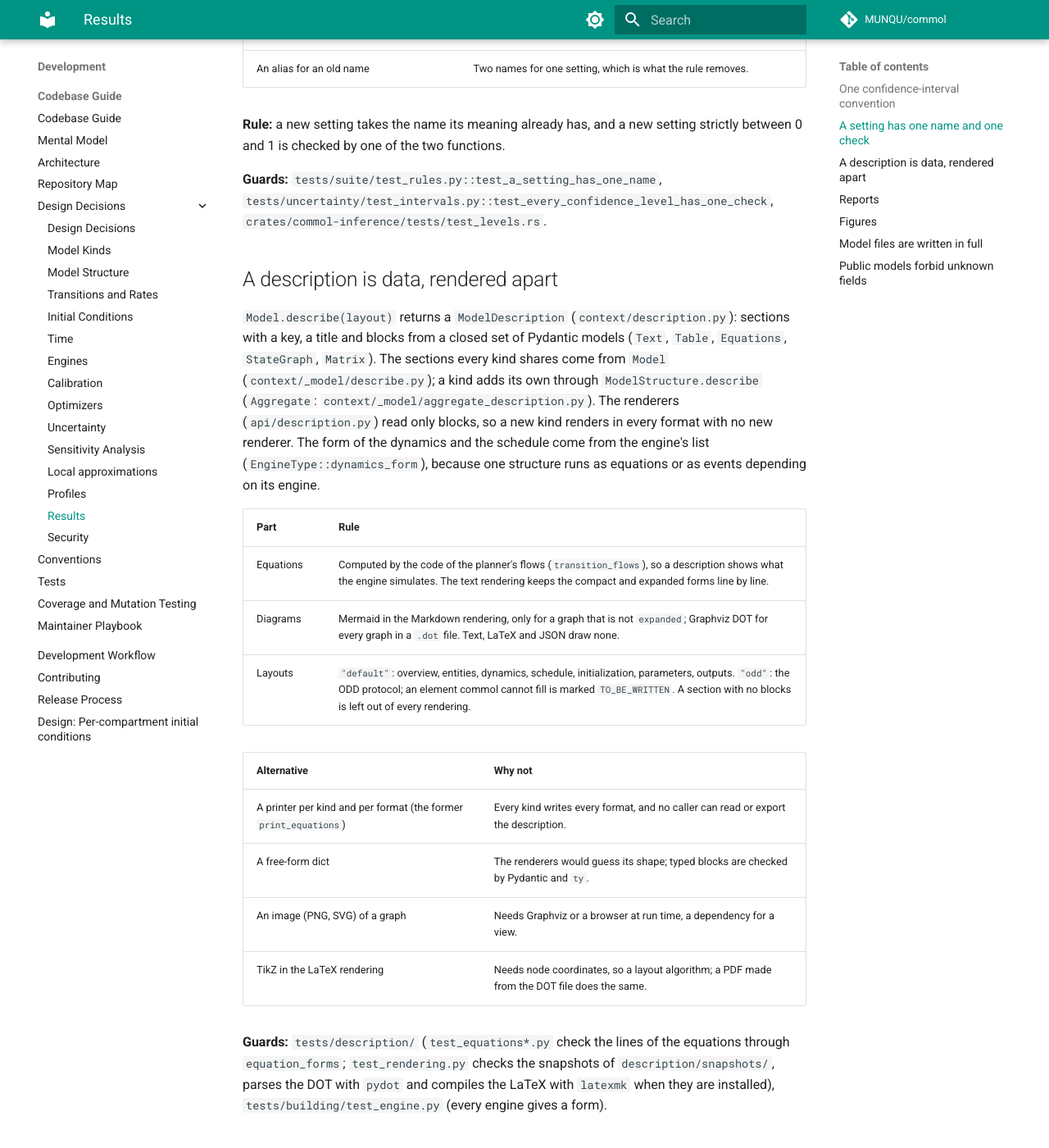
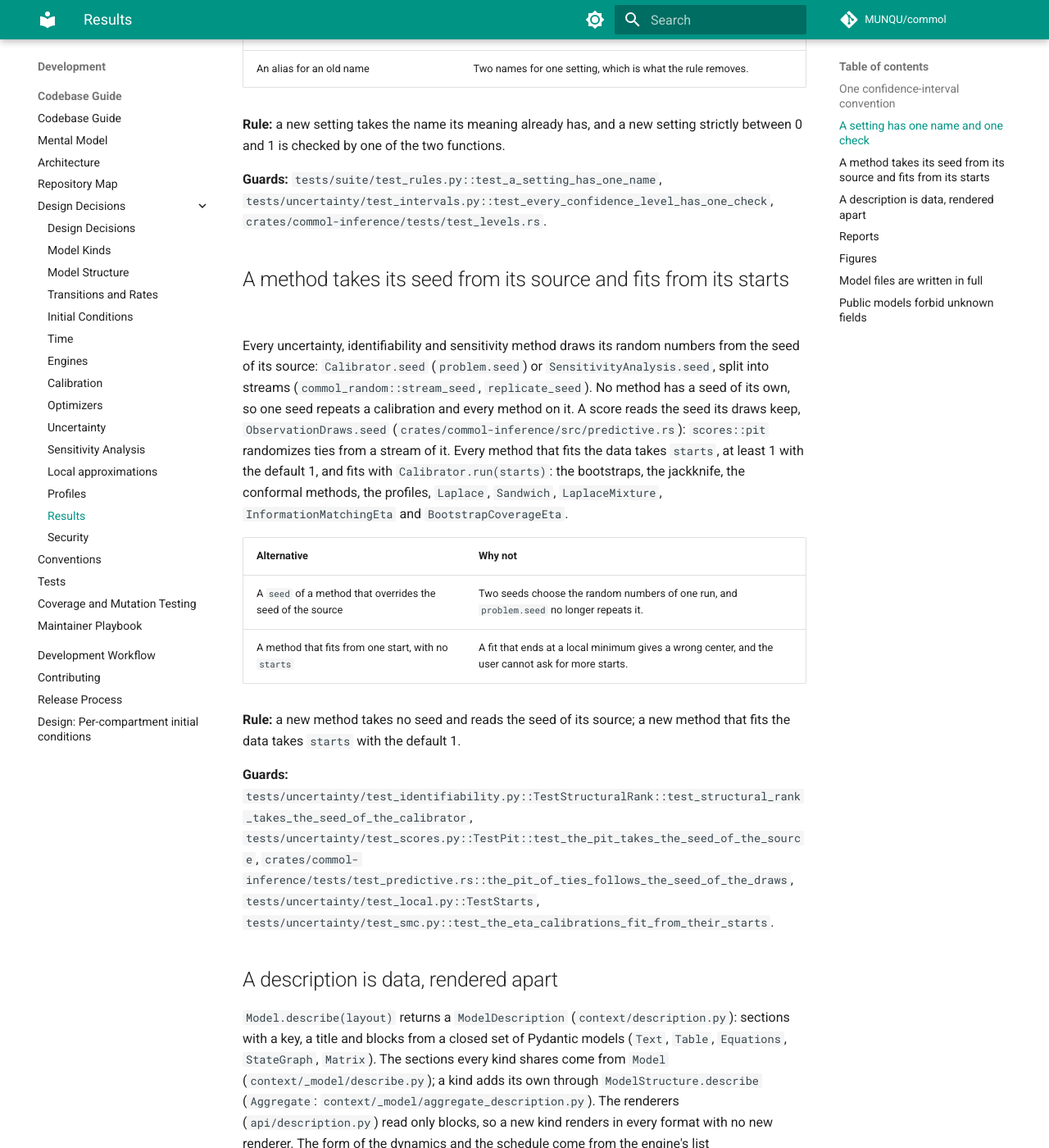
Before and after one commit to MUNQU/commol, an MkDocs documentation site: the page built from docs/codebase/decisions/results.md, in a window 1280 px wide and 1400 px high, scrolled down 2163 px. Shown: the whole window at 82% size. Built offline with MkDocs 1.6.1 and Material for MkDocs 9.7.7, drawn with Linux system fonts in a browser that asks for light colours; comment, search, counter and statistics services are not loaded; the version menu is left out.

Commit message:
docs(inference): one seed and the starts of every method

```diff
--- a/docs/codebase/decisions/results.md
+++ b/docs/codebase/decisions/results.md
@@ -83,6 +83,34 @@ setting strictly between 0 and 1 is checked by one of the two functions.
 **Guards:** `tests/suite/test_rules.py::test_a_setting_has_one_name`,
 `tests/uncertainty/test_intervals.py::test_every_confidence_level_has_one_check`,
 `crates/commol-inference/tests/test_levels.rs`.
+
+## A method takes its seed from its source and fits from its starts
+
+Every uncertainty, identifiability and sensitivity method draws its random
+numbers from the seed of its source: `Calibrator.seed` (`problem.seed`) or
+`SensitivityAnalysis.seed`, split into streams (`commol_random::stream_seed`,
+`replicate_seed`). No method has a seed of its own, so one seed repeats a
+calibration and every method on it. A score reads the seed its draws keep,
+`ObservationDraws.seed` (`crates/commol-inference/src/predictive.rs`):
+`scores::pit` randomizes ties from a stream of it. Every method that fits the
+data takes `starts`, at least 1 with the default 1, and fits with
+`Calibrator.run(starts)`: the bootstraps, the jackknife, the conformal
+methods, the profiles, `Laplace`, `Sandwich`, `LaplaceMixture`,
+`InformationMatchingEta` and `BootstrapCoverageEta`.
+
+| Alternative | Why not |
+|---|---|
+| A `seed` of a method that overrides the seed of the source | Two seeds choose the random numbers of one run, and `problem.seed` no longer repeats it. |
+| A method that fits from one start, with no `starts` | A fit that ends at a local minimum gives a wrong center, and the user cannot ask for more starts. |
+
+**Rule:** a new method takes no seed and reads the seed of its source; a new
+method that fits the data takes `starts` with the default 1.
+
+**Guards:** `tests/uncertainty/test_identifiability.py::TestStructuralRank::test_structural_rank_takes_the_seed_of_the_calibrator`,
+`tests/uncertainty/test_scores.py::TestPit::test_the_pit_takes_the_seed_of_the_source`,
+`crates/commol-inference/tests/test_predictive.rs::the_pit_of_ties_follows_the_seed_of_the_draws`,
+`tests/uncertainty/test_local.py::TestStarts`,
+`tests/uncertainty/test_smc.py::test_the_eta_calibrations_fit_from_their_starts`.
 
 ## A description is data, rendered apart
 
```
Also changed, not shown: docs/codebase/decisions/uncertainty.md (+3 -20 lines), docs/codebase/design-decisions.md (+1 -1 lines).
